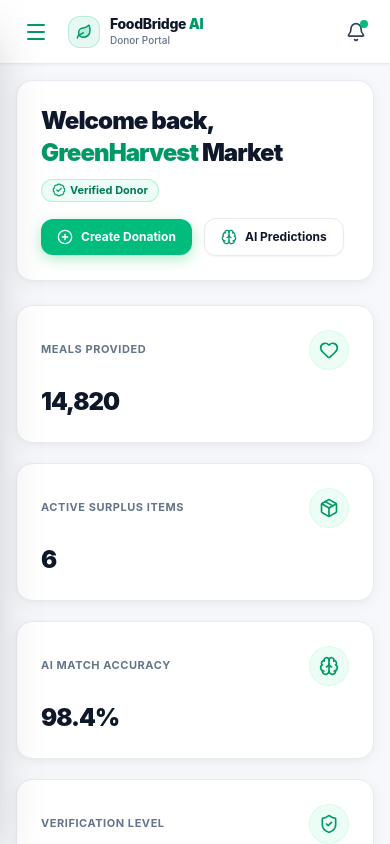
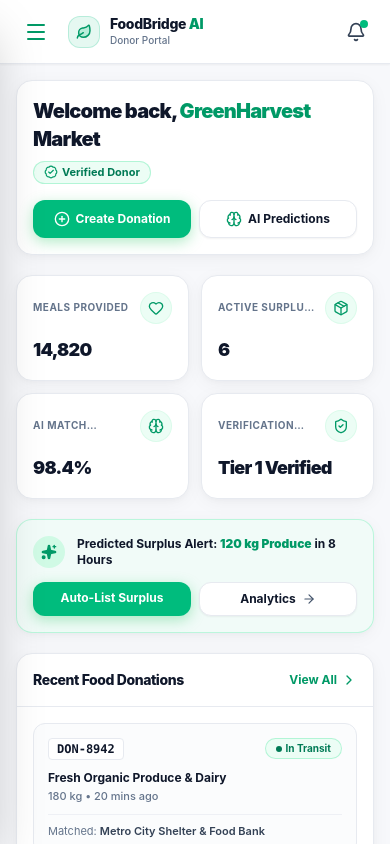
Before and after one commit to Rahul-kulal-dev/FoodBridge-AI, a React (Vite) app: page /donor in a window 390 px wide. Shown: the top 844 px of the page. Built offline with nearby package versions, Linux system fonts and the light colour scheme.

Commit message:
fix: improve mobile responsiveness and layout spacing for donor dashboard and donation pages

```diff
--- a/src/donor/create-donation/page.jsx
+++ b/src/donor/create-donation/page.jsx
@@ -99,13 +99,13 @@ const CreateDonationPage = () => {
   return (
     <div className="w-full space-y-6 animate-fade-in pb-12">
       {/* Header Banner */}
-      <div className="bg-white p-6 rounded-2xl border border-[#E7EAF0] shadow-soft-card">
-        <div className="flex items-center gap-3.5">
-          <div className="p-3 rounded-xl bg-emerald-500/10 text-emerald-600 shrink-0">
-            <PlusCircle className="w-6 h-6" />
+      <div className="bg-white p-4 sm:p-6 rounded-2xl border border-[#E7EAF0] shadow-soft-card">
+        <div className="flex items-center gap-3">
+          <div className="p-2.5 sm:p-3 rounded-xl bg-emerald-500/10 text-emerald-600 shrink-0">
+            <PlusCircle className="w-5 h-5 sm:w-6 sm:h-6" />
           </div>
           <div>
-            <h1 className="text-xl font-extrabold text-[#0F172A] tracking-[-0.03em]">
+            <h1 className="text-lg sm:text-xl font-extrabold text-[#0F172A] tracking-[-0.03em]">
               Create Surplus Food Listing
             </h1>
           </div>
@@ -547,18 +547,16 @@ const CreateDonationPage = () => {
               </div>
             </div>
 
-            <div className="flex items-center gap-4 text-xs shrink-0 pt-2 md:pt-0 border-t md:border-t-0 border-emerald-200/60">
+            <div className="grid grid-cols-3 gap-2 text-center text-xs shrink-0 pt-2 md:pt-0 border-t md:border-t-0 border-emerald-200/60">
               <div className="text-center">
                 <p className="text-[10px] text-slate-500 font-medium">Predicted Match</p>
                 <p className="font-extrabold text-[#0F172A]">High (98%)</p>
               </div>
-              <div className="h-6 w-px bg-emerald-200"></div>
-              <div className="text-center">
-                <p className="text-[10px] text-slate-500 font-medium">Est. Pickup Window</p>
+              <div className="text-center border-l border-emerald-200 pl-2">
+                <p className="text-[10px] text-slate-500 font-medium">Est. Pickup</p>
                 <p className="font-extrabold text-[#0F172A]">2 – 4 Hours</p>
               </div>
-              <div className="h-6 w-px bg-emerald-200"></div>
-              <div className="text-center">
+              <div className="text-center border-l border-emerald-200 pl-2">
                 <p className="text-[10px] text-slate-500 font-medium">Expiry Risk</p>
                 <p className="font-extrabold text-emerald-600">Low</p>
               </div>
--- a/src/donor/page.jsx
+++ b/src/donor/page.jsx
@@ -71,57 +71,57 @@ const DonorDashboardPage = () => {
   ];
 
   return (
-    <div className="w-full space-y-6 animate-fade-in pb-12">
+    <div className="w-full space-y-5 sm:space-y-6 animate-fade-in pb-12">
       {/* Header Banner */}
-      <div className="bg-white p-6 rounded-2xl border border-[#E7EAF0] shadow-soft-card flex flex-col md:flex-row md:items-center justify-between gap-4">
-        <div className="flex items-center gap-2.5 flex-wrap">
-          <h1 className="text-2xl sm:text-3xl font-black text-[#0F172A] tracking-[-0.04em]">
+      <div className="bg-white p-4 sm:p-6 rounded-2xl border border-[#E7EAF0] shadow-soft-card flex flex-col md:flex-row md:items-center justify-between gap-4">
+        <div className="flex flex-col sm:flex-row sm:items-center gap-2 sm:gap-3 flex-wrap">
+          <h1 className="text-xl sm:text-2xl lg:text-3xl font-black text-[#0F172A] tracking-[-0.04em]">
             Welcome back, <span className="text-emerald-600">GreenHarvest</span> Market
           </h1>
-          <span className="inline-flex items-center gap-1 text-[11px] font-bold px-2.5 py-0.5 rounded-full bg-emerald-50 text-emerald-700 border border-emerald-200/80">
+          <span className="inline-flex items-center gap-1 text-[11px] font-bold px-2.5 py-0.5 rounded-full bg-emerald-50 text-emerald-700 border border-emerald-200/80 w-fit">
             <BadgeCheck className="w-3.5 h-3.5 text-emerald-600" />
             Verified Donor
           </span>
         </div>
 
         {/* Quick Action Buttons */}
-        <div className="flex items-center gap-3">
+        <div className="grid grid-cols-2 sm:flex sm:items-center gap-2 sm:gap-3 w-full sm:w-auto">
           <Link
             to="/donor/create-donation"
-            className="inline-flex items-center gap-2 px-4 py-2.5 rounded-xl bg-emerald-500 hover:bg-emerald-600 text-white text-xs font-bold shadow-emerald-btn transition-all duration-200 hover:scale-[1.01] active:scale-[0.99]"
+            className="inline-flex items-center justify-center gap-1.5 sm:gap-2 px-3 sm:px-4 py-2.5 rounded-xl bg-emerald-500 hover:bg-emerald-600 text-white text-xs font-bold shadow-emerald-btn transition-all duration-200 hover:scale-[1.01] active:scale-[0.99] text-center"
           >
-            <PlusCircle className="w-4 h-4" />
-            <span>Create Donation</span>
+            <PlusCircle className="w-4 h-4 shrink-0" />
+            <span className="truncate">Create Donation</span>
           </Link>
           <Link
             to="/donor/ai-predictions"
-            className="inline-flex items-center gap-2 px-4 py-2.5 rounded-xl bg-white hover:bg-slate-50 text-[#0F172A] border border-[#E7EAF0] text-xs font-bold shadow-xs transition-all duration-200 hover:scale-[1.01]"
+            className="inline-flex items-center justify-center gap-1.5 sm:gap-2 px-3 sm:px-4 py-2.5 rounded-xl bg-white hover:bg-slate-50 text-[#0F172A] border border-[#E7EAF0] text-xs font-bold shadow-xs transition-all duration-200 hover:scale-[1.01] text-center"
           >
-            <Brain className="w-4 h-4 text-emerald-600" />
-            <span>AI Predictions</span>
+            <Brain className="w-4 h-4 text-emerald-600 shrink-0" />
+            <span className="truncate">AI Predictions</span>
           </Link>
         </div>
       </div>
 
-      {/* Metrics Grid */}
-      <div className="grid grid-cols-1 sm:grid-cols-2 lg:grid-cols-4 gap-5">
+      {/* Metrics Grid - 2 cols on mobile, 4 cols on desktop */}
+      <div className="grid grid-cols-2 lg:grid-cols-4 gap-3 sm:gap-5">
         {stats.map((stat, idx) => {
           const IconComponent = stat.icon;
           return (
             <div
               key={idx}
-              className="bg-white p-6 rounded-2xl border border-[#E7EAF0] shadow-soft-card flex flex-col justify-between"
+              className="bg-white p-4 sm:p-6 rounded-2xl border border-[#E7EAF0] shadow-soft-card flex flex-col justify-between"
             >
-              <div className="flex items-center justify-between">
-                <span className="text-[11px] font-bold text-[#64748B] uppercase tracking-wider">
+              <div className="flex items-center justify-between gap-2">
+                <span className="text-[10px] sm:text-[11px] font-bold text-[#64748B] uppercase tracking-wider line-clamp-1">
                   {stat.label}
                 </span>
-                <div className="w-10 h-10 rounded-full bg-emerald-50 text-emerald-600 flex items-center justify-center border border-emerald-100/60">
-                  <IconComponent className="w-5 h-5" />
+                <div className="w-8 h-8 sm:w-10 sm:h-10 rounded-full bg-emerald-50 text-emerald-600 flex items-center justify-center border border-emerald-100/60 shrink-0">
+                  <IconComponent className="w-4 h-4 sm:w-5 sm:h-5" />
                 </div>
               </div>
-              <div className="mt-4">
-                <div className="text-2xl sm:text-3xl font-black text-[#0F172A] tracking-[-0.04em]">
+              <div className="mt-3 sm:mt-4">
+                <div className="text-lg sm:text-2xl lg:text-3xl font-black text-[#0F172A] tracking-[-0.04em] truncate">
                   {stat.value}
                 </div>
               </div>
@@ -131,9 +131,9 @@ const DonorDashboardPage = () => {
       </div>
 
       {/* AI Surplus Prediction Banner */}
-      <div className="bg-emerald-50/50 p-5 rounded-2xl border border-emerald-200/70 shadow-soft-card flex flex-col md:flex-row md:items-center justify-between gap-4">
+      <div className="bg-emerald-50/50 p-4 sm:p-5 rounded-2xl border border-emerald-200/70 shadow-soft-card flex flex-col md:flex-row md:items-center justify-between gap-3.5 sm:gap-4">
         <div className="flex items-center gap-3">
-          <div className="p-2.5 rounded-full bg-emerald-100 text-emerald-600 shrink-0">
+          <div className="p-2 sm:p-2.5 rounded-full bg-emerald-100 text-emerald-600 shrink-0">
             <Sparkles className="w-4 h-4 fill-emerald-600" />
           </div>
           <p className="text-xs sm:text-sm font-bold text-[#0F172A]">
@@ -141,39 +141,72 @@ const DonorDashboardPage = () => {
           </p>
         </div>
 
-        <div className="flex items-center gap-3 shrink-0">
+        <div className="grid grid-cols-2 sm:flex sm:items-center gap-2 sm:gap-3 w-full sm:w-auto shrink-0">
           <Link
             to="/donor/create-donation"
-            className="px-4 py-2 rounded-xl bg-emerald-500 hover:bg-emerald-600 text-white text-xs font-bold shadow-emerald-btn transition-all duration-200"
+            className="px-3.5 py-2 rounded-xl bg-emerald-500 hover:bg-emerald-600 text-white text-xs font-bold shadow-emerald-btn transition-all duration-200 text-center truncate"
           >
             Auto-List Surplus
           </Link>
           <Link
             to="/donor/ai-predictions"
-            className="px-4 py-2 rounded-xl bg-white hover:bg-slate-50 text-[#0F172A] border border-[#E7EAF0] text-xs font-bold shadow-xs transition-all flex items-center gap-1.5"
+            className="px-3.5 py-2 rounded-xl bg-white hover:bg-slate-50 text-[#0F172A] border border-[#E7EAF0] text-xs font-bold shadow-xs transition-all flex items-center justify-center gap-1.5 truncate"
           >
-            <span>View Analytics</span>
-            <ArrowRight className="w-3.5 h-3.5 text-slate-600" />
+            <span>Analytics</span>
+            <ArrowRight className="w-3.5 h-3.5 text-slate-600 shrink-0" />
           </Link>
         </div>
       </div>
 
-      {/* Recent Donations Table */}
+      {/* Recent Donations Container */}
       <div className="bg-white rounded-2xl border border-[#E7EAF0] shadow-soft-card overflow-hidden">
-        <div className="p-5 border-b border-[#E7EAF0] flex items-center justify-between">
-          <h3 className="text-base font-extrabold text-[#0F172A] tracking-[-0.03em]">
+        <div className="p-4 sm:p-5 border-b border-[#E7EAF0] flex items-center justify-between">
+          <h3 className="text-sm sm:text-base font-extrabold text-[#0F172A] tracking-[-0.03em]">
             Recent Food Donations
           </h3>
           <Link
             to="/donor/donations"
             className="text-xs font-bold text-emerald-600 hover:text-emerald-700 flex items-center gap-1 transition-colors"
           >
-            <span>View All Donations</span>
+            <span>View All</span>
             <ChevronRight className="w-4 h-4" />
           </Link>
         </div>
 
-        <div className="overflow-x-auto">
+        {/* Mobile View Card List (< md) */}
+        <div className="grid grid-cols-1 gap-3 p-4 md:hidden">
+          {recentDonations.map((row) => (
+            <div
+              key={row.id}
+              className="p-3.5 rounded-xl border border-[#E7EAF0] bg-[#f8fafc]/50 space-y-2.5"
+            >
+              <div className="flex items-center justify-between">
+                <span className="font-mono font-bold text-xs text-[#0F172A] bg-white px-2 py-0.5 rounded border border-[#E7EAF0]">
+                  {row.id}
+                </span>
+                <span className={`inline-flex items-center gap-1 px-2.5 py-0.5 rounded-full text-[10px] font-bold ${row.statusColor}`}>
+                  <span className="w-1.5 h-1.5 rounded-full bg-current" />
+                  {row.status}
+                </span>
+              </div>
+
+              <div>
+                <div className="font-bold text-xs text-[#0F172A]">{row.title}</div>
+                <div className="text-[11px] text-[#64748B] font-medium mt-0.5">
+                  {row.quantity} • {row.time}
+                </div>
+              </div>
+
+              <div className="pt-2 border-t border-[#E7EAF0]/60 text-[11px] text-[#334155]">
+                <span className="text-[#64748B]">Matched: </span>
+                <span className="font-semibold">{row.recipient}</span>
+              </div>
+            </div>
+          ))}
+        </div>
+
+        {/* Desktop & Tablet Table View (>= md) */}
+        <div className="hidden md:block overflow-x-auto">
           <table className="w-full text-left text-xs">
             <thead className="bg-[#f8fafc] text-[#64748B] text-[11px] font-bold uppercase tracking-wider border-b border-[#E7EAF0]">
               <tr>
```
Also changed, not shown: src/donor/verification/page.jsx (+27 -27 lines).
